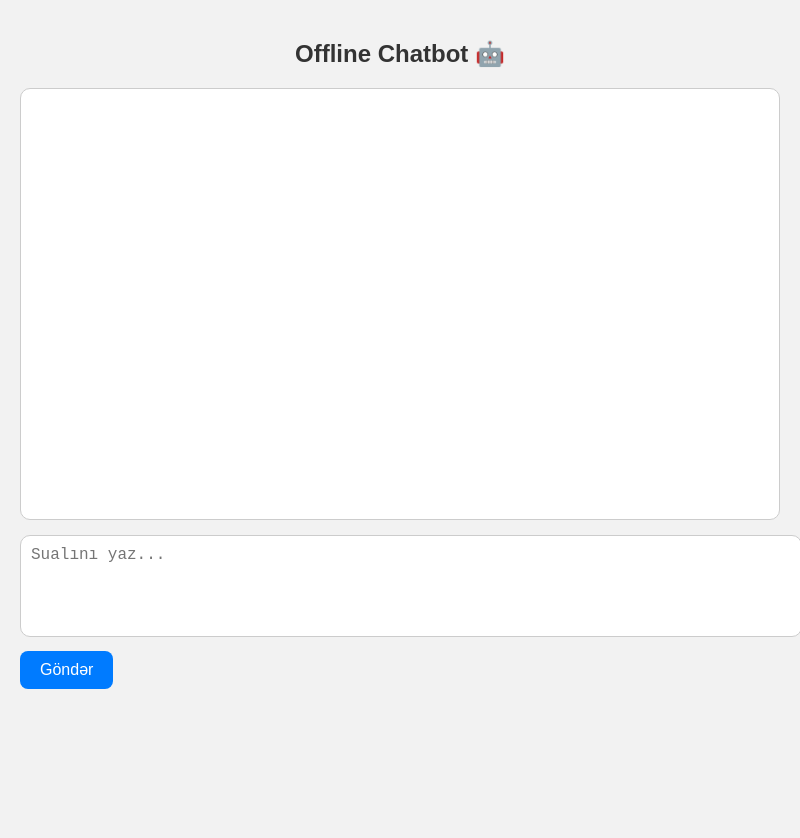
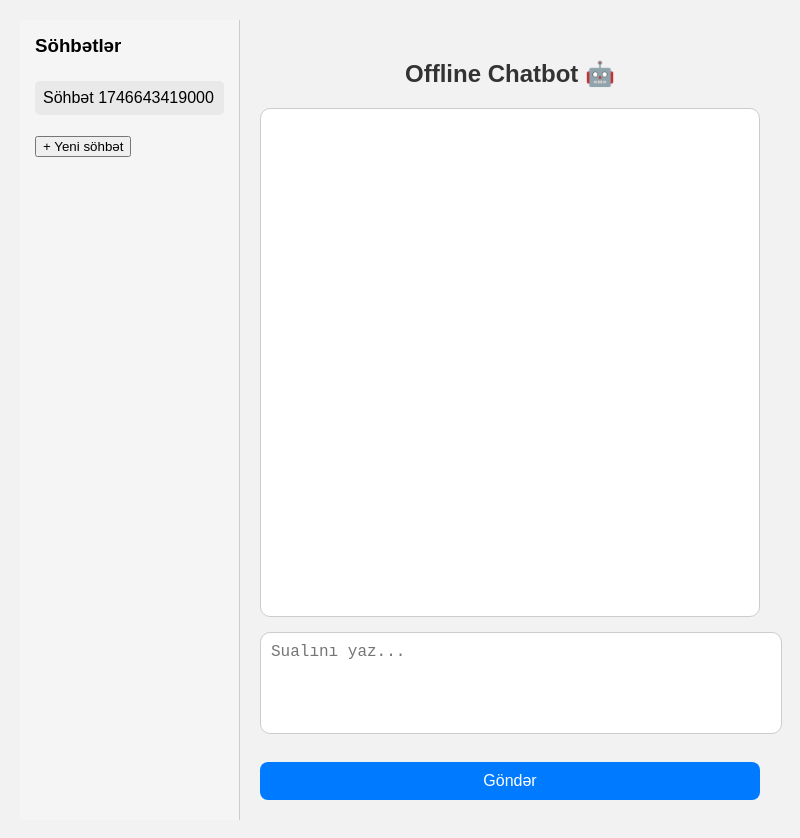
Before and after one commit to BakuEngineeringUniversity/sdf2-2025-MehdiEsedov1, an Electron app: page index.html in a window 800 px wide. Before the commit the page ends 800 px from the top, so only its background shows below. Drawn offline with Linux system fonts and the light colour scheme.

Commit message:
Add chats

```diff
--- a/index.html
+++ b/index.html
@@ -6,37 +6,21 @@
   <link rel="stylesheet" href="style/chat.css" />
 </head>
 <body>
+  <div id="app">
+    <div id="sidebar">
+      <h3>Söhbətlər</h3>
+      <ul id="chatList"></ul>
+      <button id="newChatBtn">+ Yeni söhbət</button>
+    </div>
+
+    <div id="mainChat">
       <h2>Offline Chatbot 🤖</h2>
       <div id="chatbox" class="chat-container"></div>
-
       <textarea id="prompt" placeholder="Sualını yaz..."></textarea><br />
       <button id="sendBtn">Göndər</button>
+    </div>
+  </div>
 
-    <script>
-      const chatbox = document.getElementById("chatbox");
-      const promptInput = document.getElementById("prompt");
-      const sendBtn = document.getElementById("sendBtn");
-
-      sendBtn.onclick = async () => {
-        const prompt = promptInput.value.trim();
-        if (!prompt) return;
-
-        addMessage(prompt, "user");
-        promptInput.value = "";
-
-        const response = await window.electronAPI.askLLM(prompt);
-        addMessage(response, "bot");
-      };
-
-      function addMessage(text, sender) {
-        const msg = document.createElement("div");
-        msg.classList.add("message", sender);
-        msg.innerText = text;
-        chatbox.appendChild(msg);
-        chatbox.scrollTop = chatbox.scrollHeight;
-      }
-
-      //Test
-    </script>
+  <script src="renderer.js"></script>
 </body>
 </html>
--- /dev/null
+++ b/renderer.js
@@ -0,0 +1,55 @@
+const chatbox = document.getElementById("chatbox");
+const promptInput = document.getElementById("prompt");
+const sendBtn = document.getElementById("sendBtn");
+const chatList = document.getElementById("chatList");
+const newChatBtn = document.getElementById("newChatBtn");
+
+let currentChatId = null;
+let chatHistory = {};
+
+function renderChat() {
+  chatbox.innerHTML = "";
+  const messages = chatHistory[currentChatId] || [];
+  messages.forEach(msg => {
+    const div = document.createElement("div");
+    div.classList.add("message", msg.sender);
+    div.innerText = msg.text;
+    chatbox.appendChild(div);
+  });
+  chatbox.scrollTop = chatbox.scrollHeight;
+}
+
+sendBtn.onclick = async () => {
+  const prompt = promptInput.value.trim();
+  if (!prompt || !currentChatId) return;
+
+  addMessage(prompt, "user");
+
+  const response = await window.electronAPI.askLLM(prompt);
+  addMessage(response, "bot");
+};
+
+function addMessage(text, sender) {
+  if (!chatHistory[currentChatId]) chatHistory[currentChatId] = [];
+  chatHistory[currentChatId].push({ sender, text });
+  renderChat();
+}
+
+newChatBtn.onclick = () => {
+  currentChatId = "chat-" + Date.now();
+  chatHistory[currentChatId] = [];
+  addChatToSidebar(currentChatId);
+  renderChat();
+};
+
+function addChatToSidebar(chatId) {
+  const li = document.createElement("li");
+  li.innerText = "Söhbət " + chatId.split("-")[1];
+  li.onclick = () => {
+    currentChatId = chatId;
+    renderChat();
+  };
+  chatList.appendChild(li);
+}
+
+newChatBtn.click();
--- a/style/chat.css
+++ b/style/chat.css
@@ -69,3 +69,50 @@ h2 {
   display: flex;
   flex-direction: column;
 }
+
+#app {
+  display: flex;
+  height: 100vh;
+}
+
+#sidebar {
+  width: 220px;
+  background: #f5f5f5;
+  padding: 15px;
+  border-right: 1px solid #ccc;
+  box-sizing: border-box;
+}
+
+#sidebar h3 {
+  margin-top: 0;
+}
+
+#chatList {
+  list-style: none;
+  padding: 0;
+  max-height: 70vh;
+  overflow-y: auto;
+}
+
+#chatList li {
+  padding: 8px;
+  margin: 5px 0;
+  background: #e9e9e9;
+  border-radius: 5px;
+  cursor: pointer;
+}
+
+#chatList li:hover {
+  background: #dcdcdc;
+}
+
+#mainChat {
+  flex-grow: 1;
+  padding: 20px;
+  display: flex;
+  flex-direction: column;
+}
+
+#chatbox {
+  flex-grow: 1;
+}
```
Lines whose indentation alone changed are shown as unchanged.
